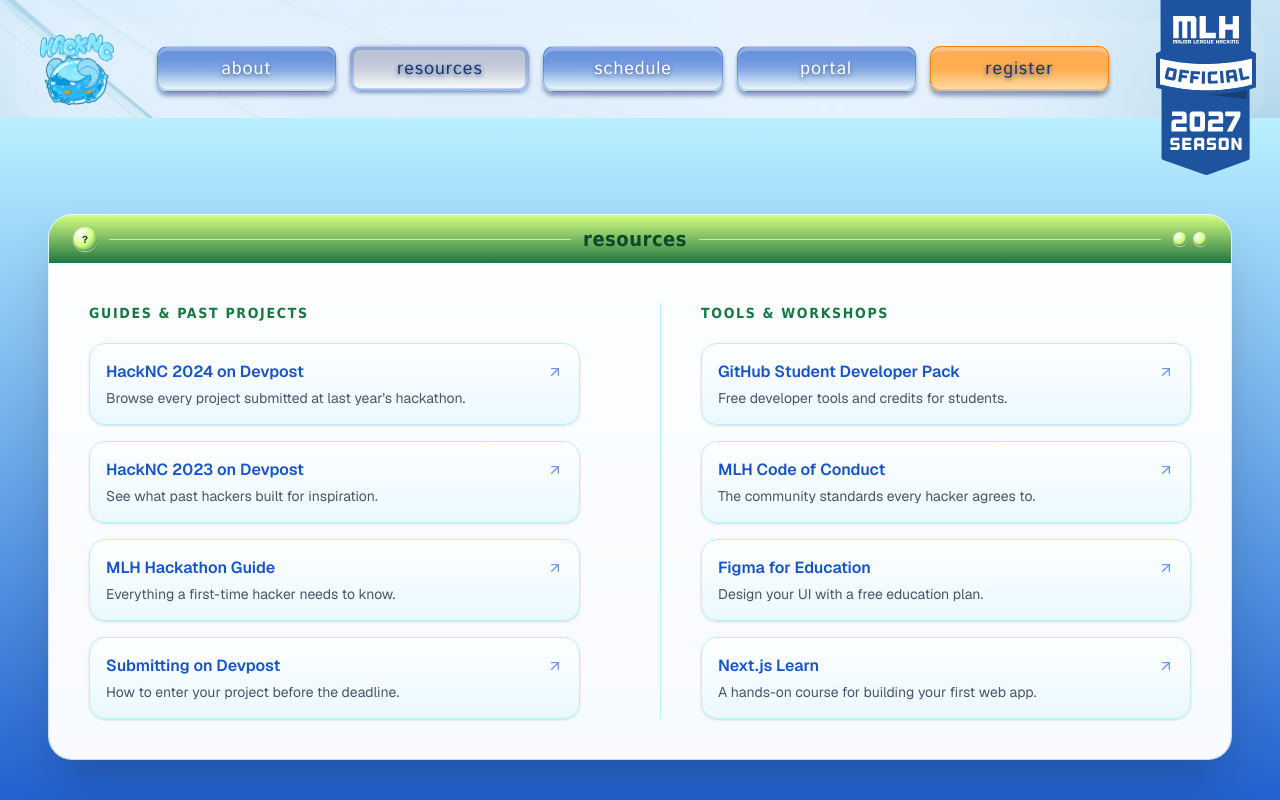
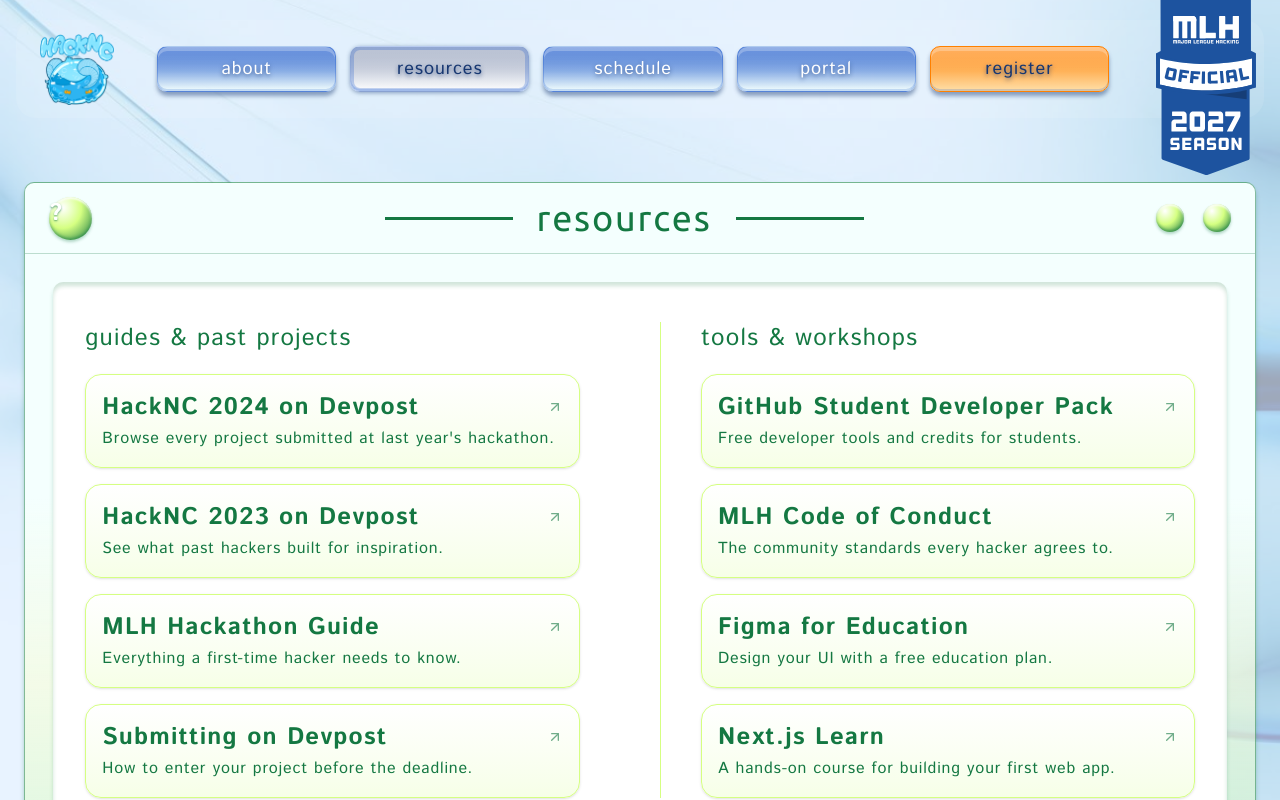
Before and after one commit to HackNC/fall2026, a Next.js app: page /resources in a window 1280 px wide. Shown: the top 800 px of the page. Built offline with nearby package versions, Linux system fonts and the light colour scheme.

Commit message:
feat(resources): restyle to the finalized UI/UX

```diff
--- a/app/globals.css
+++ b/app/globals.css
@@ -35,6 +35,16 @@
   --color-ink: #173771;
   --color-plum: #711767;
   --color-backdrop: #dfefff;
+
+  /*
+   * Window frame gradient stops from the Figma mockups (not on the style
+   * guide swatch board): the first pair tints the blue schedule window, the
+   * second pair the green resources window.
+   */
+  --color-periwinkle: #b8d2f2;
+  --color-cornflower: #487ddf;
+  --color-sprout: #c9ffa9;
+  --color-dew: #f8ffdd;
 
   /*
    * The style guide asks for Bubblebody Neue / Tahoma / Aptos. Bubblebody Neue
--- a/components/ResourceList.tsx
+++ b/components/ResourceList.tsx
@@ -1,49 +1,71 @@
 import { ArrowUpRight } from "lucide-react";
+import { glossyOrb } from "@/components/glossyOrb";
+import WindowFrame from "@/components/WindowFrame";
 import { resourceCategories } from "@/data/resources";
-
-const orbClasses =
-  "rounded-full bg-radial-[at_30%_25%] from-white via-[#D5FF82] to-[#147842] shadow-[inset_0_-1px_2px_rgba(0,0,0,0.3),0_1px_1px_rgba(255,255,255,0.7)]";
 
 export default function ResourceList() {
   return (
-    <section
-      aria-labelledby="resources-heading"
-      className="min-h-[70vh] bg-linear-to-b from-[#BAEFFF] to-[#1554C9] py-16 sm:py-24"
-    >
-      <div className="mx-auto w-full max-w-7xl px-6 sm:px-8 lg:px-10 xl:px-12">
-        <div className="overflow-hidden rounded-3xl border border-white/60 bg-white/40 shadow-2xl backdrop-blur-sm">
-          <header className="flex items-center gap-3 bg-linear-to-b from-[#D5FF82] to-[#147842] px-4 py-2.5 sm:px-6">
+    <section aria-labelledby="resources-heading" className="py-10 sm:py-16">
+      <div className="mx-auto w-full max-w-[80rem] px-4 sm:px-6">
+        <WindowFrame
+          variant="green"
+          titleBarClassName="min-h-[70px] px-4 sm:px-6"
+          titleBar={
+            <>
+              {/*
+                Window chrome is pure decoration — the "?" and the circles do
+                nothing — so they are aria-hidden spans, never focusable.
+              */}
               <span
                 aria-hidden="true"
-              className={`grid size-6 shrink-0 place-items-center text-[10px] font-bold text-[#0b4a28] ${orbClasses}`}
+                className={glossyOrb(
+                  "grid size-9 place-items-center font-body text-lg font-bold text-white [text-shadow:0_1px_2px_rgba(20,120,66,0.65)] sm:size-[43px] sm:text-2xl"
+                )}
               >
                 ?
               </span>
-            <span aria-hidden="true" className="h-px flex-1 bg-white/60" />
+              <div className="flex flex-1 items-center justify-center gap-3 sm:gap-6">
+                <span
+                  aria-hidden="true"
+                  className="h-[3px] w-6 bg-forest sm:w-32"
+                />
                 <h1
                   id="resources-heading"
-              className="font-[Tahoma,Verdana,sans-serif] text-lg font-bold tracking-wide text-[#0b4a28] lowercase sm:text-xl"
+                  className="font-title text-2xl tracking-[0.05em] text-forest lowercase sm:text-4xl"
                 >
                   resources
                 </h1>
-            <span aria-hidden="true" className="h-px flex-1 bg-white/60" />
-            <span aria-hidden="true" className="flex shrink-0 gap-1.5">
-              <span className={`size-3.5 ${orbClasses}`} />
-              <span className={`size-3.5 ${orbClasses}`} />
+                <span
+                  aria-hidden="true"
+                  className="h-[3px] w-6 bg-forest sm:w-32"
+                />
+              </div>
+            </>
+          }
+          controls={
+            <span aria-hidden="true" className="flex shrink-0 gap-[19px]">
+              <span className={glossyOrb("size-6 sm:size-7")} />
+              <span className={glossyOrb("size-6 sm:size-7")} />
             </span>
-          </header>
-          <div className="bg-white/95 p-6 sm:p-10">
+          }
+        >
+          {/* Divider rule spanning the window's inner width. */}
+          <span aria-hidden="true" className="block h-px bg-forest/25" />
+
+          {/* White content panel, inset ~2.3% from the window's edges. */}
+          <div className="p-[2.3%]">
+            <div className="rounded-[10px] bg-white px-5 py-6 shadow-[0_4px_4px_rgba(20,120,66,0.2),inset_0_4px_4px_rgba(20,120,66,0.2)] sm:px-8 sm:py-10">
               <div className="grid gap-10 md:grid-cols-2">
                 {resourceCategories.map((category, index) => (
                   <div
                     key={category.title}
                     className={
                       index > 0
-                      ? "md:border-l md:border-[#BAEFFF] md:pl-10"
+                        ? "md:border-l md:border-lime md:pl-10"
                         : "md:pr-10"
                     }
                   >
-                  <h2 className="font-[Tahoma,Verdana,sans-serif] text-sm font-bold tracking-[0.12em] text-[#147842] uppercase">
+                    <h2 className="font-body text-xl tracking-[0.05em] text-forest lowercase sm:text-2xl">
                       {category.title}
                     </h2>
                     <ul className="mt-5 space-y-4">
@@ -53,18 +75,18 @@
                             href={resource.href}
                             target="_blank"
                             rel="noreferrer"
-                          className="group block rounded-2xl border border-[#BAEFFF] bg-linear-to-b from-white to-[#EAF9FF] p-4 shadow-sm transition hover:-translate-y-0.5 hover:shadow-md focus-visible:outline-2 focus-visible:outline-offset-2 focus-visible:outline-[#1554C9]"
+                            className="group block rounded-2xl border border-lime bg-linear-to-b from-white to-lime/20 p-4 shadow-sm motion-safe:transition hover:shadow-md motion-safe:hover:-translate-y-0.5 focus-visible:outline-2 focus-visible:outline-offset-2 focus-visible:outline-forest"
                           >
                             <span className="flex items-center justify-between gap-2">
-                            <span className="font-semibold text-[#1554C9]">
+                              <span className="font-body text-lg font-semibold tracking-[0.05em] text-forest sm:text-2xl">
                                 {resource.title}
                               </span>
                               <ArrowUpRight
                                 aria-hidden="true"
-                              className="size-4 shrink-0 text-[#1554C9] opacity-60 transition group-hover:opacity-100"
+                                className="size-4 shrink-0 text-forest opacity-60 motion-safe:transition group-hover:opacity-100"
                               />
                             </span>
-                          <span className="mt-1 block text-sm text-slate-600">
+                            <span className="mt-1 block font-body text-sm tracking-[0.05em] text-forest sm:text-base">
                               {resource.description}
                             </span>
                           </a>
@@ -76,6 +98,7 @@
               </div>
             </div>
           </div>
+        </WindowFrame>
       </div>
     </section>
   );
--- a/components/Schedule.tsx
+++ b/components/Schedule.tsx
@@ -2,6 +2,7 @@
 
 import { useState, type KeyboardEvent } from "react";
 import { glossyPill } from "@/components/glossyPill";
+import WindowFrame from "@/components/WindowFrame";
 import { schedule, scheduleDays, type ScheduleDay } from "@/data/schedule";
 
 export default function Schedule() {
@@ -46,8 +47,10 @@
         </div>
 
         {/* Retro OS window frame. */}
-        <div className="mt-8 overflow-hidden rounded-[10px] border-[3px] border-royal/30 bg-radial-[at_5%_5%] from-[#F4FFFE] from-[25%] via-[#B8D2F2] via-[70%] to-[#487DDF] to-[100%] px-4 pt-4 pb-8 shadow-[0_4px_4px_rgba(23,55,113,0.45)] sm:mt-12 sm:px-6 sm:pt-5 sm:pb-12">
-          <div className="flex flex-wrap items-center justify-between gap-3">
+        <WindowFrame
+          variant="blue"
+          className="mt-8 px-4 pt-4 pb-8 sm:mt-12 sm:px-6 sm:pt-5 sm:pb-12"
+          titleBar={
             <div
               role="tablist"
               aria-label="Schedule days"
@@ -77,13 +80,14 @@
                 );
               })}
             </div>
-
-            {/*
+          }
+          controls={
+            /*
               Window controls are pure decoration — a page cannot minimise or
               close itself — so they are hidden from assistive tech rather than
               exposed as buttons that do nothing.
-            */}
-            {/* Flush to the frame's top-right corner, as in the mockup. */}
+            */
+            /* Flush to the frame's top-right corner, as in the mockup. */
             <div className="-mt-4 -mr-4 ml-auto hidden sm:-mt-5 sm:-mr-6 sm:flex">
               <span
                 aria-hidden="true"
@@ -104,8 +108,8 @@
                 X
               </span>
             </div>
-          </div>
-
+          }
+        >
           <div
             id={`schedule-panel-${activeDay.toLowerCase()}`}
             role="tabpanel"
@@ -129,7 +133,7 @@
               </article>
             ))}
           </div>
-        </div>
+        </WindowFrame>
       </div>
     </section>
   );
--- /dev/null
+++ b/components/WindowFrame.tsx
@@ -0,0 +1,65 @@
+import type { ReactNode } from "react";
+
+/**
+ * Retro OS window frame from the hacknc 2026 Figma file.
+ *
+ * The schedule (blue) and resources (green) windows are the same component
+ * in different colourways, and the home page's FAQ playlist panel is the
+ * green variant again — so the frame lives here, parameterised by variant.
+ * Each page composes its own title bar: `titleBar` is the row's main content
+ * (the day tabs on schedule, the heading on resources) and `controls` is the
+ * decorative window chrome pinned to the row's far right (Windows-style
+ * min/max/X on schedule, glossy circles on resources). All window chrome is
+ * decorative; consumers must keep it aria-hidden and out of the tab order.
+ *
+ * The class strings are spelled out in full on purpose — Tailwind scans this
+ * file as plain text, so an interpolated class name would never be generated.
+ */
+export type WindowVariant = "blue" | "green";
+
+const variantClasses: Record<WindowVariant, string> = {
+  blue:
+    "border-[3px] border-royal/30 " +
+    "bg-radial-[at_5%_5%] from-frost from-[25%] via-periwinkle via-[70%] to-cornflower to-[100%] " +
+    "shadow-[0_4px_4px_rgba(23,55,113,0.45)]",
+  green:
+    "border border-forest/50 " +
+    "bg-linear-to-t from-sprout/36 from-0% via-dew/68 via-[26.9%] to-frost to-[53.8%] " +
+    "shadow-[0_4px_4px_rgba(20,120,66,0.3)]",
+};
+
+type WindowFrameProps = {
+  variant: WindowVariant;
+  /** Main title-bar content (day tabs, heading, ...). */
+  titleBar: ReactNode;
+  /** Decorative chrome at the title bar's far right. */
+  controls?: ReactNode;
+  /** Extra classes on the frame itself (margins, padding). */
+  className?: string;
+  /** Extra classes on the title-bar row (height, padding). */
+  titleBarClassName?: string;
+  children: ReactNode;
+};
+
+export default function WindowFrame({
+  variant,
+  titleBar,
+  controls,
+  className = "",
+  titleBarClassName = "",
+  children,
+}: WindowFrameProps) {
+  return (
+    <div
+      className={`overflow-hidden rounded-[10px] ${variantClasses[variant]} ${className}`}
+    >
+      <div
+        className={`flex flex-wrap items-center justify-between gap-3 ${titleBarClassName}`}
+      >
+        {titleBar}
+        {controls}
+      </div>
+      {children}
+    </div>
+  );
+}
--- /dev/null
+++ b/components/glossyOrb.ts
@@ -0,0 +1,20 @@
+/**
+ * Glossy sphere chrome from the hacknc 2026 Figma file.
+ *
+ * The aqua "?" orb and the pair of small circles in a green window's title
+ * bar are the same component at different sizes: a radial white → lime →
+ * forest fill whose off-centre origin reads as the specular highlight at the
+ * top, plus an inset shadow at the bottom for the shadow ellipse. Pure CSS —
+ * no artwork, so there is nothing to swap when final graphics land.
+ *
+ * As with glossyPill, the class strings are spelled out in full so Tailwind's
+ * scanner sees them.
+ */
+export function glossyOrb(className = "") {
+  return [
+    "inline-block shrink-0 rounded-full",
+    "bg-radial-[at_32%_25%] from-white from-0% via-lime via-[45%] to-forest to-[100%]",
+    "shadow-[inset_0_-2px_3px_rgba(20,120,66,0.5),inset_0_2px_2px_rgba(255,255,255,0.85),0_2px_3px_rgba(20,120,66,0.3)]",
+    className,
+  ].join(" ");
+}
```
Lines whose indentation alone changed are shown as unchanged.
